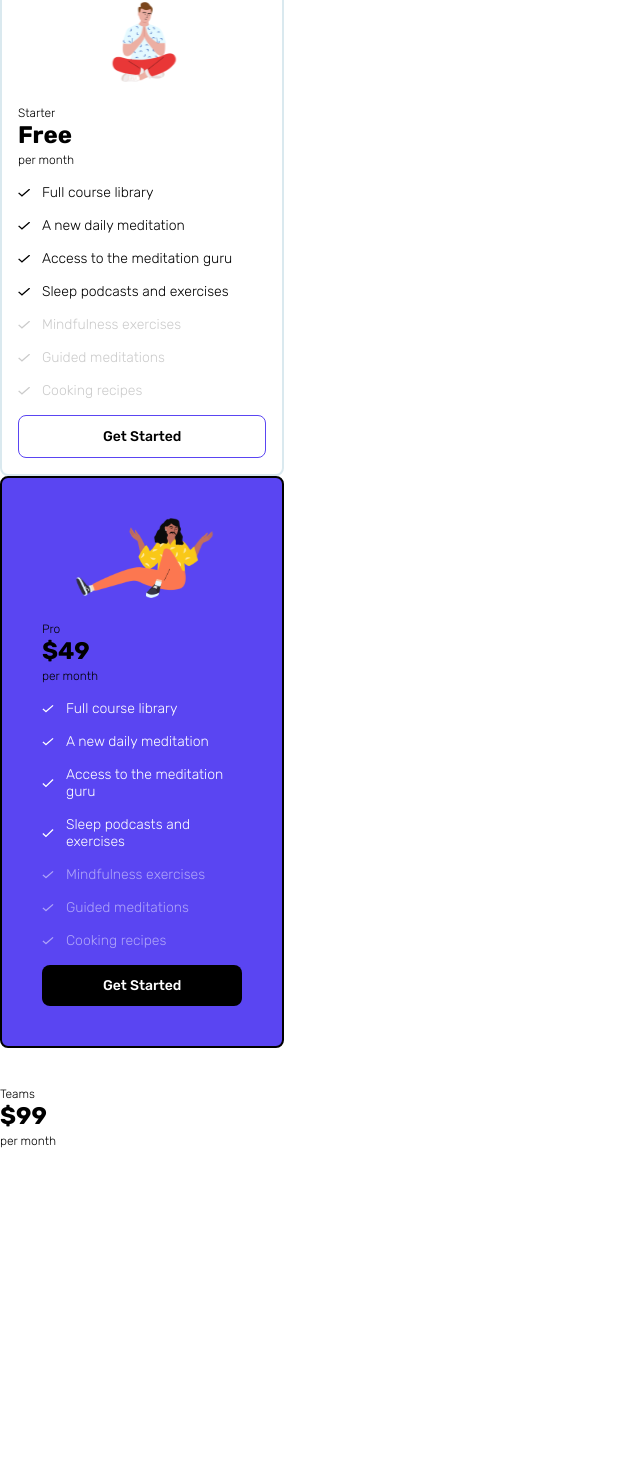
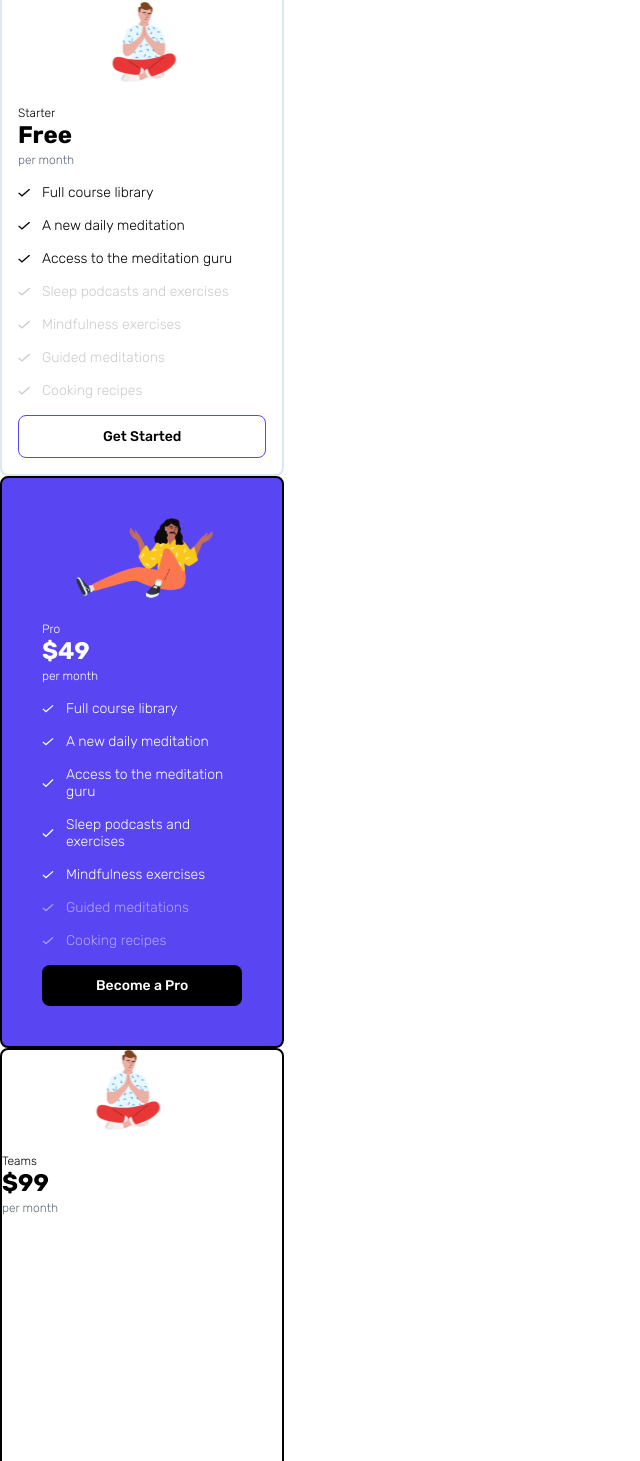
Before and after one commit to davidhurtadodev/nuwe-cards, a React (Create React App) app: page / in a window 1280 px wide. Shown: the part 16-1477 px from the top of the page, without its empty margins (0-640 px from the left). Before the commit the page ends 1181 px from the top, so only its background shows below. Built offline with nearby package versions, Linux system fonts and the light colour scheme.

Commit message:
feat services for pro and teams. refactor card header

```diff
--- a/src/App.tsx
+++ b/src/App.tsx
@@ -10,7 +10,16 @@ function App() {
       service.name === 'Cooking recipes' ||
       service.name === 'Guided meditations' ||
       service.name === 'Mindfulness exercises' ||
-      service.name === 'Sleep podcast and exercises'
+      service.name === 'Sleep podcasts and exercises'
+    ) {
+      return { name: service.name, included: !service.included };
+    }
+    return service;
+  });
+  const proServices = services.map((service) => {
+    if (
+      service.name === 'Cooking recipes' ||
+      service.name === 'Guided meditations'
     ) {
       return { name: service.name, included: !service.included };
     }
@@ -19,7 +28,11 @@ function App() {
 
   return (
     <>
-      <AppUI starterServices={starterServices} />
+      <AppUI
+        services={services}
+        starterServices={starterServices}
+        proServices={proServices}
+      />
     </>
   );
 }
--- /dev/null
+++ b/src/shared/interface/classNames.interface.ts
@@ -0,0 +1,5 @@
+export interface classNameBooleans {
+  starter?: boolean;
+  pro?: boolean;
+  teams?: boolean;
+}
--- a/src/ui/AppUI/AppUI.tsx
+++ b/src/ui/AppUI/AppUI.tsx
@@ -2,6 +2,7 @@ import { Card } from '../Card';
 import { CardHeader } from '../CardHeader/';
 import { CardBody } from '../CardBody';
 import { Button } from '../Button';
+import { PlanWrapper } from '../PlanWrapper';
 
 import freeImg from '../../assets/free.svg';
 import proImg from '../../assets/pro.svg';
@@ -11,31 +12,50 @@ interface AppUIProps {
     name: string;
     included: boolean;
   }[];
+  proServices: {
+    name: string;
+    included: boolean;
+  }[];
+  services: {
+    name: string;
+    included: boolean;
+  }[];
 }
 
-export const AppUI = ({ starterServices }: AppUIProps): JSX.Element => {
+export const AppUI = ({
+  starterServices,
+  proServices,
+  services,
+}: AppUIProps): JSX.Element => {
   return (
     <div className="app-ui">
       <Card starter>
-        <CardHeader
-          planName="Starter"
-          price="Free"
-          img={freeImg}
-          altImg="Free"
-        />
+        <CardHeader img={freeImg} altImg="Free">
+          <PlanWrapper starter planName="Starter" price="Free" />
+        </CardHeader>
         <CardBody starter services={starterServices} />
         <Button card starter>
           Get Started
         </Button>
       </Card>
       <Card pro>
-        <CardHeader planName="Pro" price="$49" img={proImg} altImg="Pro" />
-        <CardBody pro services={starterServices} />
+        <CardHeader img={proImg} altImg="Pro">
+          <PlanWrapper pro planName="Pro" price="$49" />
+        </CardHeader>
+        <CardBody pro services={proServices} />
         <Button card pro>
-          Get Started
+          Become a Pro
         </Button>
       </Card>
-      <CardHeader planName="Teams" price="$99" />
+      <Card teams>
+        <CardHeader img={freeImg} altImg="Teams">
+          <PlanWrapper teams planName="Teams" price="$99" />
+        </CardHeader>
+        <CardBody pro services={services} />
+        <Button card pro>
+          Get Teams
+        </Button>
+      </Card>
     </div>
   );
 };
--- a/src/ui/Button/Button.scss
+++ b/src/ui/Button/Button.scss
@@ -3,6 +3,9 @@
   text-align: center;
   font-weight: 500;
   font-size: 14px;
+}
+.button:hover {
+  cursor: pointer;
 }
 
 .card__button {
--- a/src/ui/CardHeader/CardHeader.scss
+++ b/src/ui/CardHeader/CardHeader.scss
@@ -16,8 +16,16 @@
 .plan-wrapper__time {
   font-weight: 300;
   font-size: 12px;
+  color: #5f6974;
 }
 
 .card__plan-wrapper {
   margin-bottom: 16px;
 }
+
+.card__plan-wrapper--pro .plan-wrapper__time {
+  color: mixin.$white-color;
+}
+.card__plan-wrapper--pro {
+  color: mixin.$white-color;
+}
--- a/src/ui/CardHeader/CardHeader.tsx
+++ b/src/ui/CardHeader/CardHeader.tsx
@@ -1,40 +1,37 @@
+import classNames from 'classnames';
+import { PlanWrapper } from '../PlanWrapper';
 import './CardHeader.scss';
-import classNames from 'classnames';
 
 interface CardHeaderProps {
   img?: any;
   altImg?: any;
-  planName: string;
-  price: string;
+
   starter?: boolean;
   pro?: boolean;
   teams?: boolean;
+  children?: React.ReactNode;
 }
 
 export const CardHeader = ({
   img,
   altImg,
-  planName,
-  price,
   starter,
   pro,
   teams,
+  children,
 }: CardHeaderProps): JSX.Element => {
-  const cardPlanWrapper = classNames('plan-wrapper card__plan-wrapper', {
-    'card__plan-wrapper--pro': pro,
-    'card__plan-wrapper--starter': starter,
-    'card__plan-wrapper--teams': teams,
+  const cardHeaderClasses = classNames('card__header', {
+    'card__header--pro': pro,
+    'card__header--starter': starter,
+    'card__header--teams': teams,
   });
+
   return (
-    <div className="card__header">
+    <div className={cardHeaderClasses}>
       <div className="card__img-container">
         <img src={img} alt={altImg} />
       </div>
-      <div className={cardPlanWrapper}>
-        <span className="plan-wrapper__name">{planName}</span>
-        <h2 className="plan-wrapper__price">{price}</h2>
-        <span className="plan-wrapper__time">per month</span>
-      </div>
+      {children}
     </div>
   );
 };
--- /dev/null
+++ b/src/ui/PlanWrapper/PlanWrapper.tsx
@@ -0,0 +1,29 @@
+import classNames from 'classnames';
+import { classNameBooleans } from '../../shared/interface/classNames.interface';
+
+interface PlanWrapperProps {
+  planName: string;
+  price: string;
+}
+
+export const PlanWrapper = ({
+  pro,
+  starter,
+  teams,
+  planName,
+  price,
+}: PlanWrapperProps & classNameBooleans) => {
+  const cardPlanWrapperClasses = classNames('plan-wrapper card__plan-wrapper', {
+    'card__plan-wrapper--pro': pro,
+    'card__plan-wrapper--starter': starter,
+    'card__plan-wrapper--teams': teams,
+  });
+
+  return (
+    <div className={cardPlanWrapperClasses}>
+      <span className="plan-wrapper__name">{planName}</span>
+      <h2 className="plan-wrapper__price">{price}</h2>
+      <span className="plan-wrapper__time">per month</span>
+    </div>
+  );
+};
--- /dev/null
+++ b/src/ui/PlanWrapper/index.tsx
@@ -0,0 +1 @@
+export * from './PlanWrapper';
```
